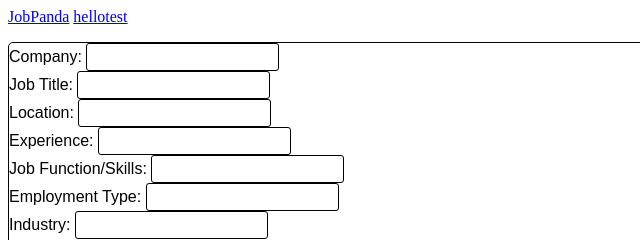
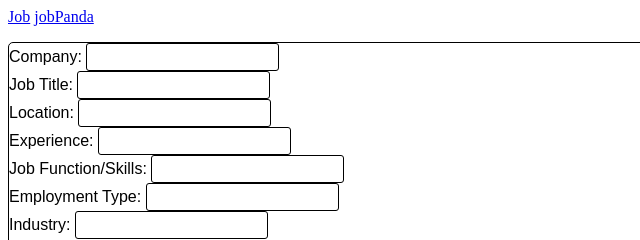
Before and after one commit to wcwung/PandaMarklet, a plain HTML site: page index.html in a window 1280 px wide. Shown: the top 240 px of the page, 0-640 px from the left. Drawn offline with Linux system fonts and the light colour scheme.

Commit message:
Change name to jobpanda

```diff
--- a/index.html
+++ b/index.html
@@ -24,14 +24,14 @@
     script.type = 'text/javascript';
     script.src = 'https://wendyleung.github.io/PandaMarklet/bookmarklet.js';
     document.body.appendChild(script);
-    })();">JobPanda</a>
+    })();">Job</a>
 
     <a href="javascript:(function(){
     var script = document.createElement('script');
     script.type = 'text/javascript';
     script.src = 'https://wendyleung.github.io/PandaMarklet/hellotest.js';
     document.body.appendChild(script);
-    })();">hellotest</a>
+    })();">jobPanda</a>
 
     <p></p>
     <form>
```
